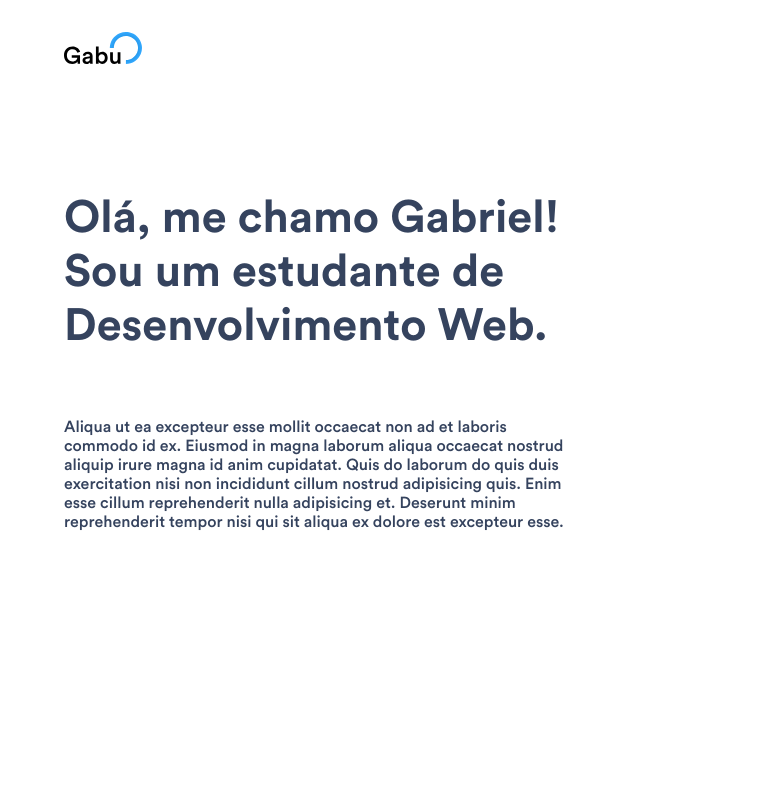
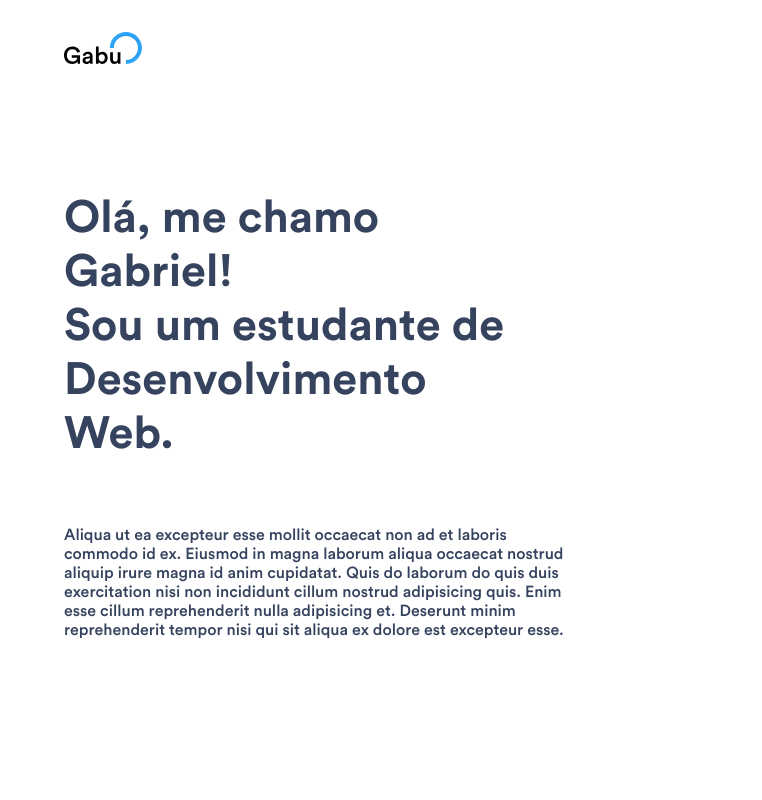
Before and after one commit to Gmantiqueira/front-end, a plain HTML site: page index.html in a window 1280 px wide. Shown: the top 800 px of the page, 0-762 px from the left. Drawn offline with Linux system fonts and the light colour scheme.

Commit message:
fixed layout

```diff
--- a/index.html
+++ b/index.html
@@ -38,7 +38,7 @@
                 <img src="">
             </div>
             <div class="intro-wraper">
-                <h2>Olá, me chamo Gabriel!<br> Sou um estudante de<br> Desenvolvimento Web.</h2>
+		    <h2>Olá, me chamo <br/>Gabriel!<br> Sou um estudante de<br> Desenvolvimento <br/>Web.</h2>
                 <p>Aliqua ut ea excepteur esse mollit occaecat non ad et laboris commodo id ex. Eiusmod in magna laborum aliqua occaecat nostrud aliquip irure magna id anim cupidatat. Quis do laborum do quis duis exercitation nisi non incididunt cillum nostrud adipisicing quis. Enim esse cillum reprehenderit nulla adipisicing et. Deserunt minim reprehenderit tempor nisi qui sit aliqua ex dolore est excepteur esse.</p>
             </div>
         </section>
```
